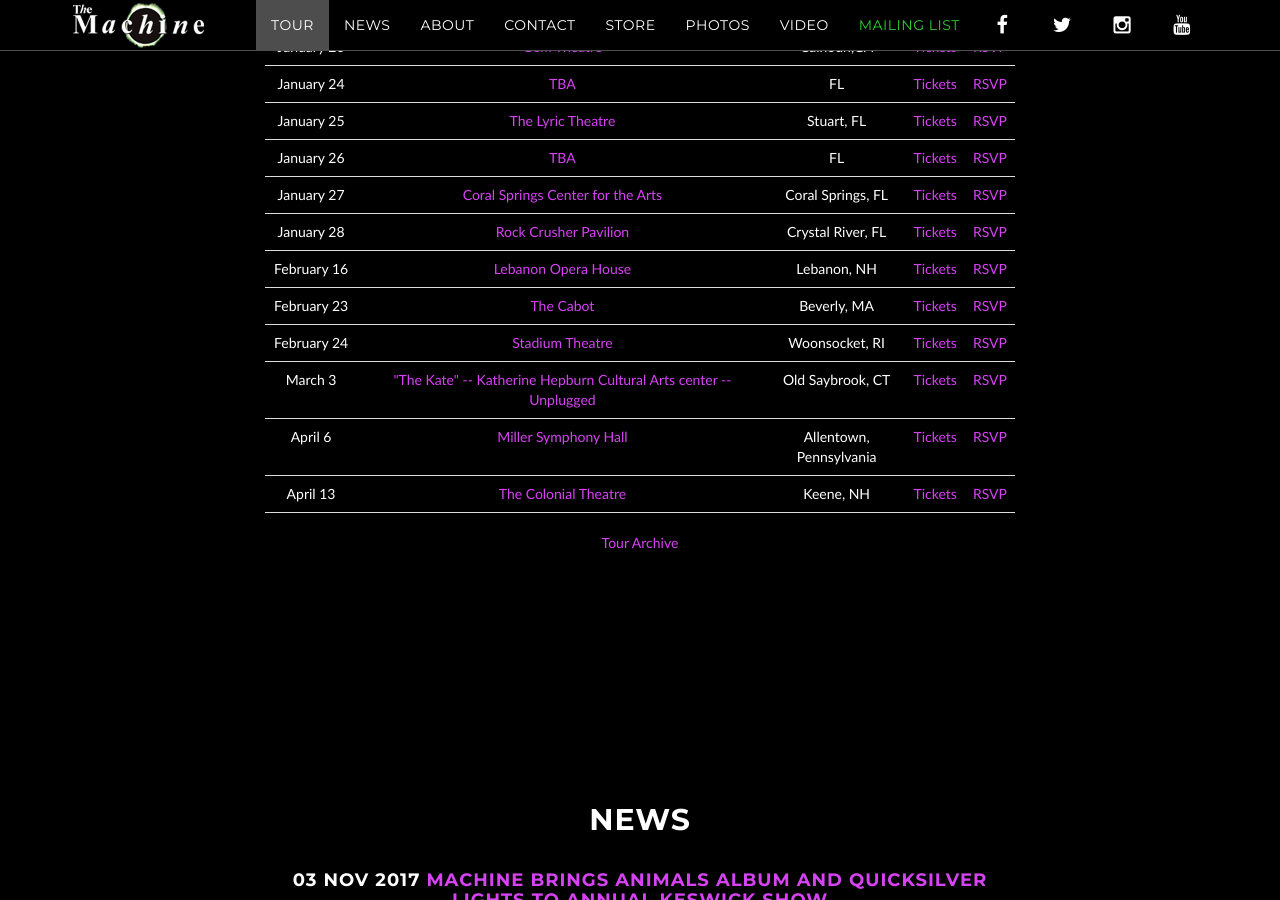
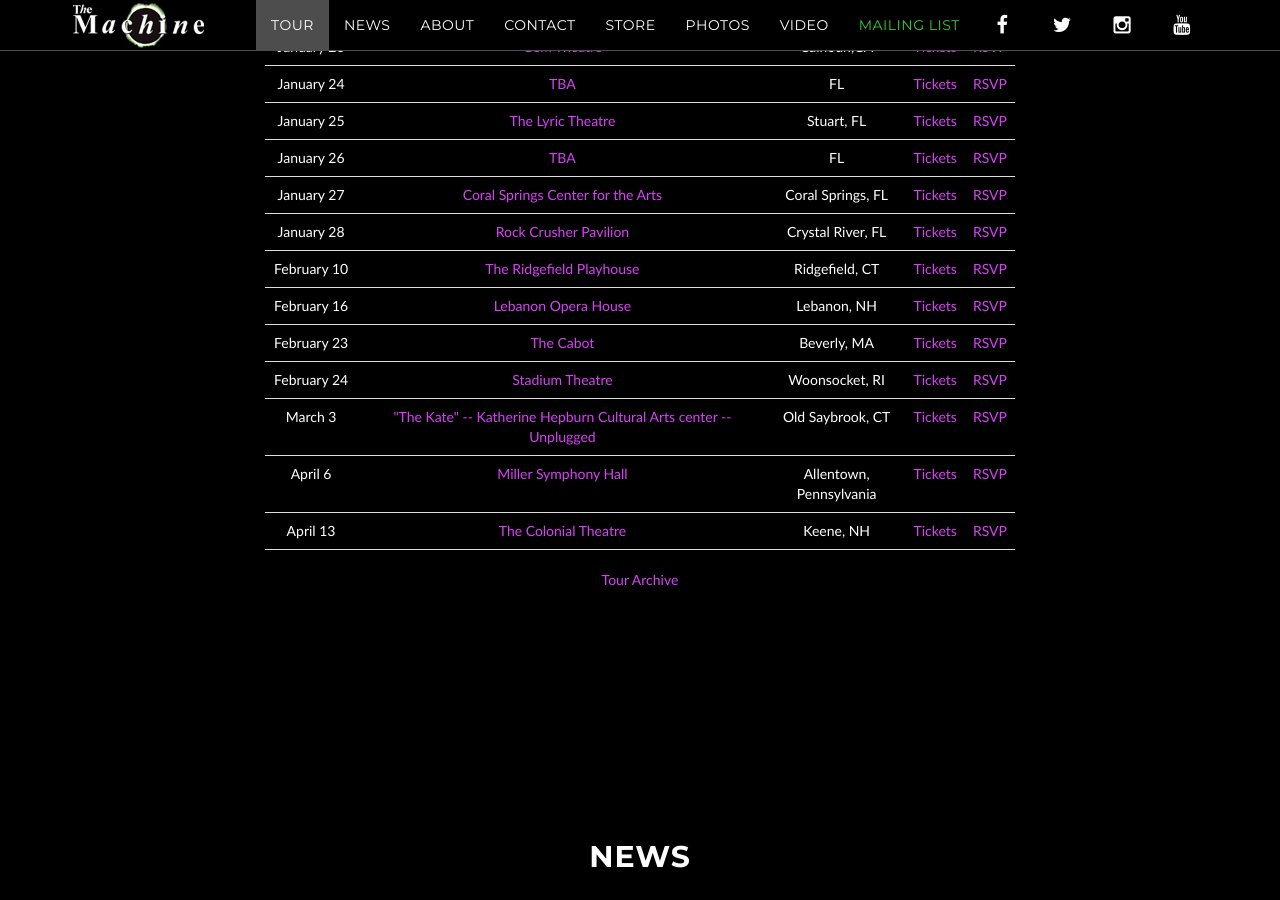
Before and after one commit to machineweb/machineweb.github.io, a Jekyll site: the page built from index.html, in a window 1280 px wide and 900 px high, scrolled down 1463 px. Built offline with Jekyll 4.4.1, drawn with Linux system fonts in a browser that asks for light colours; comment, search, counter and statistics services are not loaded.

Commit message:
New tour item

```diff
--- a/_data/tour.yml
+++ b/_data/tour.yml
@@ -3315,3 +3315,13 @@
     tickets-url: "https://www.ticketfly.com/purchase/event/1587034"
     rsvp-url: "https://www.facebook.com/events/127980774574643/?context=create&previousaction=create&ref=5&page_id_source=56922104274&sid_create=3305735390&action_history=[%7B%22surface%22%3A%22create_dialog%22%2C%22mechanism%22%3A%22page_create_dialog%22%2C%22extra_data%22%3A[]%7D]&has_source=1"
     order: "1512799200000"
+
+
+
+  - date: "February 10 2018"
+    venue: "The Ridgefield Playhouse"
+    venue-url: "https://ridgefieldplayhouse.org"
+    location: "Ridgefield, CT"
+    tickets-url: "https://ridgefieldplayhouse.org"
+    rsvp-url: "https://www.facebook.com/events/137377870251404/"
+    order: "1518242400000"
```
